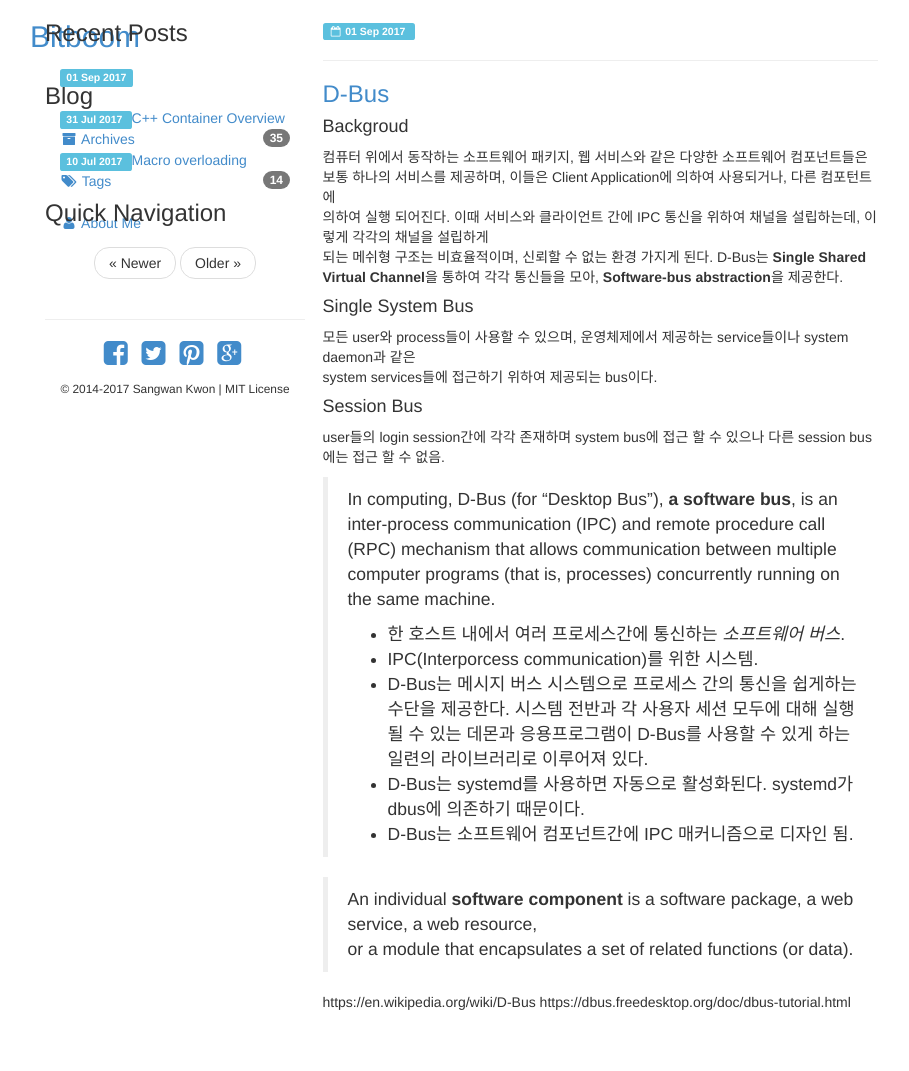
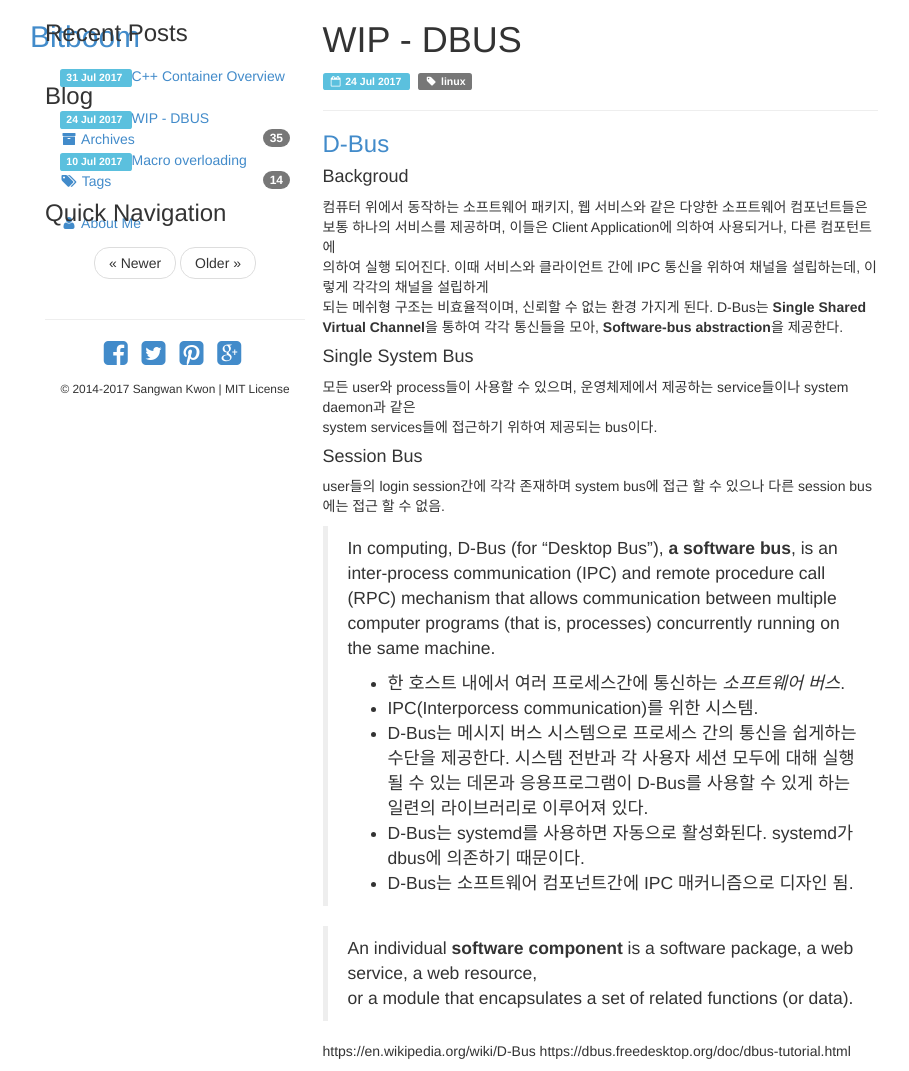
Before and after one commit to bitboom/bitboom.github.io, a Jekyll site: the page built from _posts/2017-07-24-dbus.md, in a window 1280 px wide and 1071 px high. Shown: the whole window, without its empty margins (40-949 px from the left). Built offline with Jekyll 4.4.1, drawn with Linux system fonts in a browser that asks for light colours.

Commit message:
Update 2017-07-24-dbus.md

```diff
--- a/_posts/2017-07-24-dbus.md
+++ b/_posts/2017-07-24-dbus.md
@@ -1,6 +1,6 @@
 ---
 layout: post
-title:  [WIP]DBUS
+title:  WIP - DBUS
 tags: [linux]
 ---
 
```
